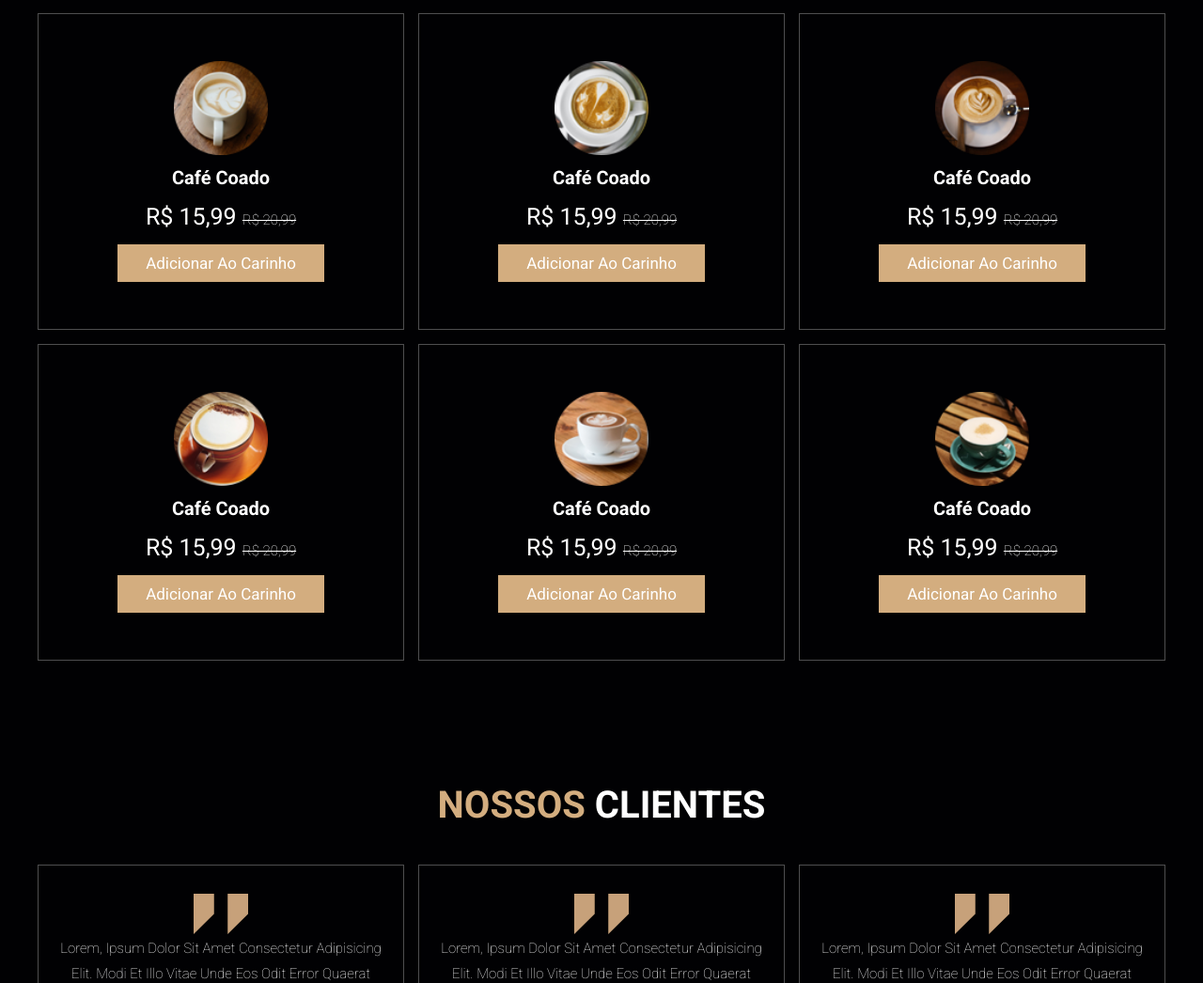
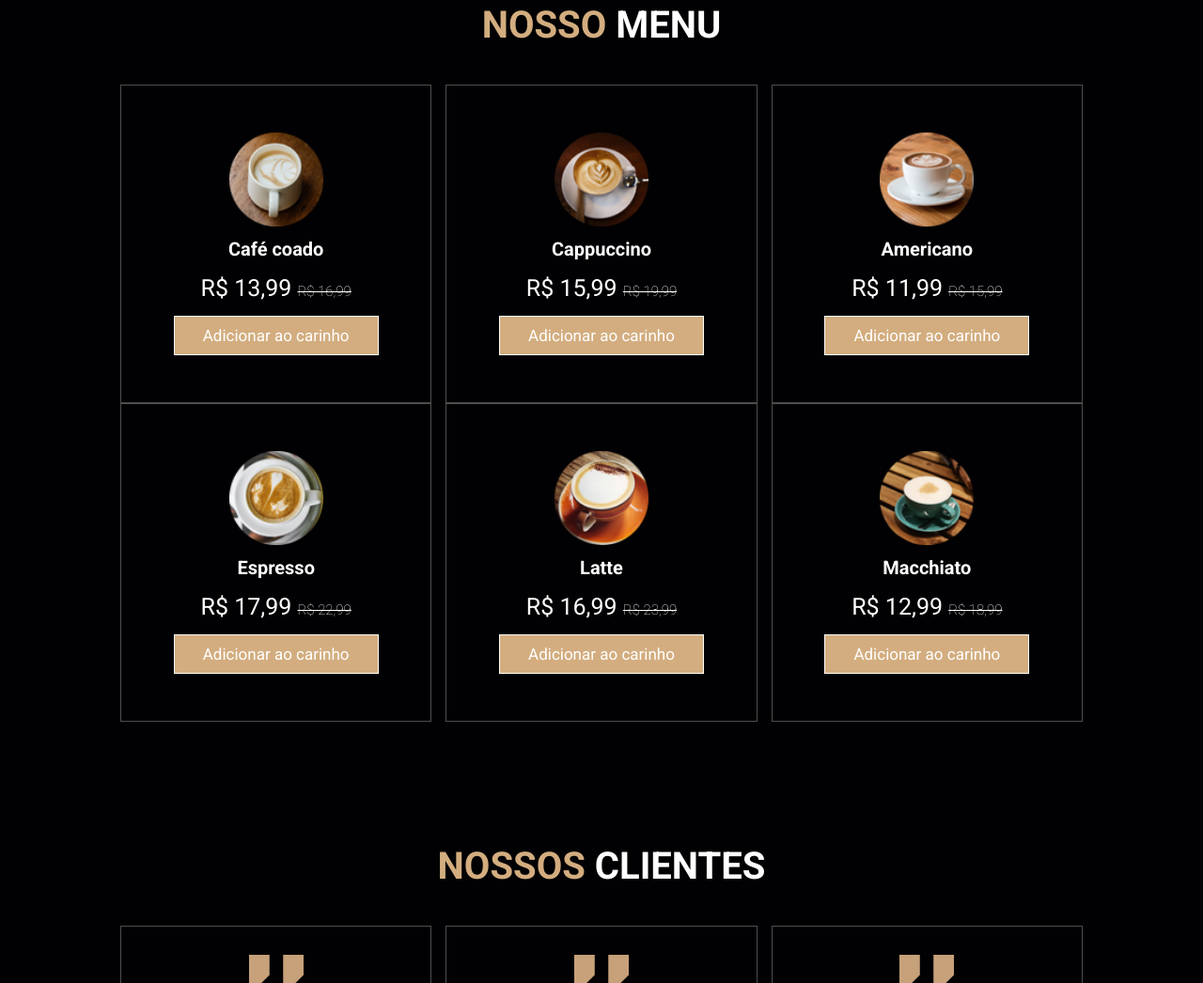
Before and after one commit to Gabriellfreitasr/Coffe, a plain HTML site: page index.html in a window 1280 px wide. Shown: the part 1754-2800 px from the top of the page at 94% size. Drawn offline with Linux system fonts and the light colour scheme.

Commit message:
Responsividade

```diff
--- a/index.html
+++ b/index.html
@@ -6,6 +6,7 @@
     <link rel="stylesheet" href="style.css">
     <link rel="preconnect" href="https://fonts.googleapis.com">
     <link rel="preconnect" href="https://fonts.gstatic.com" crossorigin>
+    <link rel="icon" type="image/x-icon" href="https://img.icons8.com/external-beshi-color-kerismaker/48/external-Hot-Coffe-beverage-beshi-color-kerismaker.png" alt="external-Hot-Coffe-beverage-beshi-color-kerismaker">
     <link href="https://fonts.googleapis.com/css2?family=Roboto:wght@100;300;400;500;700&display=swap" rel="stylesheet">
     <title> Coffe </title>
 </head>
@@ -27,8 +28,8 @@
             </nav>
 
             <div class="header__icons">
-                <img width="30" height="30" src="https://img.icons8.com/ios/30/ffffff/search--v1.png" alt="search"/>
-                <img width="30" height="30" src="https://img.icons8.com/ios/30/ffffff/shopping-cart--v1.png" alt="shopping-cart"/>
+                <img width="25" height="25" src="https://img.icons8.com/ios/30/ffffff/search--v1.png" alt="search"/>
+                <img width="25" height="25" src="https://img.icons8.com/ios/30/ffffff/shopping-cart--v1.png" alt="shopping-cart"/>
             </div>
        </section>
     </header>
@@ -37,8 +38,8 @@
     <div class="home__container">
         <section id="#home">
             <div class="content">
-                <h3> Code com o melhor café da região </h3>
-                <p> Lorem ipsum dolor sit amet, consectetur adipisicing elit. Consequuntur voluptatibus iure vel ipsam, nobis dolores iusto omnis nemo numquam impedit, quod nostrum, beatae saepe ipsa ex eum nam minus facilis.</p>
+                <h3> Code com o Melhor Café da Região </h3>
+                <p> Seja bem-vindo ao refinado refúgio dos apreciadores de café exigentes. Aqui, cada xícara é uma obra de arte meticulosamente preparada para despertar os sentidos e encantar o paladar. Explore conosco o mundo do café, onde o luxo se encontra com a tradição em uma experiência incomparável. </p>
                 <a href="#" class="btn"> Pegue o seu Agora </a>
             </div>
         </section>
@@ -53,8 +54,8 @@
             </div>
             <div class="content">
                 <h3> O Que Faz o Café Especial </h3>
-                <p> Lorem ipsum dolor, sit amet consectetur adipisicing elit. Iste quo accusamus facilis. Magnam suscipit perspiciatis verit </p>
-                <p> Lorem ipsum dolor, sit amet consectetur adipisicing elit. Corrupti corporis laudantium suscipit tenetur</p>
+                <p> Somos mais que uma cafeteria; somos um destino para os conhecedores de café que buscam a perfeição em cada detalhe. Com uma equipe de especialistas apaixonados e uma seleção exclusiva de grãos, mergulhamos na arte e na ciência do café para oferecer uma experiência verdadeiramente excepcional. </p>
+                <p> Descubra um mundo de nuances e sabores em nosso menu de cafés artesanais, cuidadosamente elaborado para satisfazer até os paladares mais exigentes. </p>
                 <a href="#" class="btn"> Saiba Mais </a>
             </div>
         </div>
@@ -65,46 +66,53 @@
         <h2 class="title"> Nosso <span>Menu</span></h2>
 
         <div class="box__container">
+
+            <div class="linha">
                 <div class="box">
                     <img src="./assets/menu-1.png" alt="item_01">
                     <h3> Café coado </h3>
-                <div class="price"> R$ 15,99 <span> R$ 20,99 </span></div>
+                    <div class="price"> R$ 13,99 <span> R$ 16,99 </span></div>
                     <a href="#" class="btn"> Adicionar ao carinho </a>
                 </div>
 
                 <div class="box">
                     <img src="./assets/menu-2.png" alt="item_02">
-                <h3> Café coado </h3>
-                <div class="price"> R$ 15,99 <span> R$ 20,99 </span></div>
+                    <h3> Espresso </h3>
+                    <div class="price"> R$ 17,99 <span> R$ 22,99 </span></div>
                     <a href="#" class="btn"> Adicionar ao carinho </a>
                 </div>
+            </div>
 
+            <div class="linha">
                 <div class="box">
                     <img src="./assets/menu-3.png" alt="item_03">
-                <h3> Café coado </h3>
-                <div class="price"> R$ 15,99 <span> R$ 20,99 </span></div>
+                    <h3> Cappuccino </h3>
+                    <div class="price"> R$ 15,99 <span> R$ 19,99 </span></div>
                     <a href="#" class="btn"> Adicionar ao carinho </a>
                 </div>
 
                 <div class="box">
                     <img src="./assets/menu-4.png" alt="item_04">
-                <h3> Café coado </h3>
-                <div class="price"> R$ 15,99 <span> R$ 20,99 </span></div>
+                    <h3> Latte </h3>
+                    <div class="price"> R$ 16,99 <span> R$ 23,99 </span></div>
                     <a href="#" class="btn"> Adicionar ao carinho </a>
                 </div>
+            </div>
 
+            <div class="linha">
                 <div class="box">
                     <img src="./assets/menu-5.png" alt="item_05">
-                <h3> Café coado </h3>
-                <div class="price"> R$ 15,99 <span> R$ 20,99 </span></div>
+                    <h3> Americano </h3>
+                    <div class="price"> R$ 11,99 <span> R$ 15,99 </span></div>
                     <a href="#" class="btn"> Adicionar ao carinho </a>
                 </div>
 
                 <div class="box">
                     <img src="./assets/menu-6.png" alt="item_06">
-                <h3> Café coado </h3>
-                <div class="price"> R$ 15,99 <span> R$ 20,99 </span></div>
+                    <h3> Macchiato </h3>
+                    <div class="price"> R$ 12,99 <span> R$ 18,99 </span></div>
                     <a href="#" class="btn"> Adicionar ao carinho </a>
+                </div>
             </div>
         </div>
      </section>
@@ -118,7 +126,7 @@
 
             <div class="box">
                 <img src="./assets/quote-img.png" alt="comentário">
-                <p> Lorem, ipsum dolor sit amet consectetur adipisicing elit. Modi et illo vitae unde eos odit error quaerat</p>
+                <p> Uma experiência maravilhosa! Adorei a atmosfera elegante e o serviço atencioso. O café estava delicioso, e os doces eram divinos. Mal posso esperar para voltar!</p>
                 <img src="./assets/pic-3.png" alt="foto do cliente" class="user">
                 <h3> Herick Rocha </h3>
                 <div class="stars">
@@ -132,7 +140,7 @@
 
             <div class="box">
                 <img src="./assets/quote-img.png" alt="comentário">
-                <p> Lorem, ipsum dolor sit amet consectetur adipisicing elit. Modi et illo vitae unde eos odit error quaerat</p>
+                <p> Um lugar encantador! Os baristas são muito experientes e amigáveis. O café que provei estava perfeito, e os petiscos eram deliciosos. Definitivamente voltarei em breve!</p>
                 <img src="./assets/pic-2.png" alt="foto do cliente" class="user">
                 <h3> Sarah Lancellor </h3>
                 <div class="stars">
@@ -145,7 +153,7 @@
 
             <div class="box">
                 <img src="./assets/quote-img.png" alt="comentário">
-                <p> Lorem, ipsum dolor sit amet consectetur adipisicing elit. Modi et illo vitae unde eos odit error quaerat</p>
+                <p> Uma cafeteria incrível! Fiquei impressionado com a qualidade do café e com a variedade de opções no cardápio. O ambiente é sofisticado e acolhedor. Recomendo a todos! </p>
                 <img src="./assets/pic-1.png" alt="foto do cliente" class="user">
                 <h3> Roger Lima </h3>
                 <div class="stars">
--- a/style.css
+++ b/style.css
@@ -13,7 +13,6 @@
     outline: none;
     border: none;
     text-decoration: none;
-    text-transform: capitalize;
     transition: 0.2s linear;
     font-family: "Roboto", sans-serif;
 }
@@ -27,7 +26,7 @@ body {
 section {
     padding: 3rem 2rem;
     margin: 0 auto;
-    max-width: 1200px;
+    max-width: 80%;
 }
 
 .header {
@@ -67,8 +66,8 @@ section .header__icons img {
 }
 
 section .header__icons img:hover{
-    width: 35px;
-    height: 35px;
+    width: 28px;
+    height: 28px;
 }
 
 /* Home */
@@ -110,11 +109,13 @@ section .header__icons img:hover{
     cursor: pointer;
     margin-top: 1rem;
     display: inline-block;
+    border: 1px solid var(--white);
 }
 
 .btn:hover {
     letter-spacing: 0.1rem;
 }
+
 /* About */
 
 .title {
@@ -134,8 +135,13 @@ section .header__icons img:hover{
 .about .row {
     display: flex;
     align-items: center;
+    justify-content: space-between;
     background-color: var(--black);
     gap: 1.5rem;
+}
+
+.about .row .container__img img{
+    width: 90vh;
 }
 
 .about .row .content {
@@ -148,7 +154,7 @@ section .header__icons img:hover{
 }
 
 .about .row .content p {
-    font-size: 1.6rem;
+    font-size: 1.5rem;
     color: var(--white);
     padding: 1rem 0;
     line-height: 1.8;
@@ -192,7 +198,7 @@ section .header__icons img:hover{
 }
 
 .menu .box__container .box:hover{
-    background-color: var(--white);
+    background-color: #ffffffd7;
 }
 
 .menu .box__container .box:hover>*{
```
Lines whose indentation alone changed are shown as unchanged.
